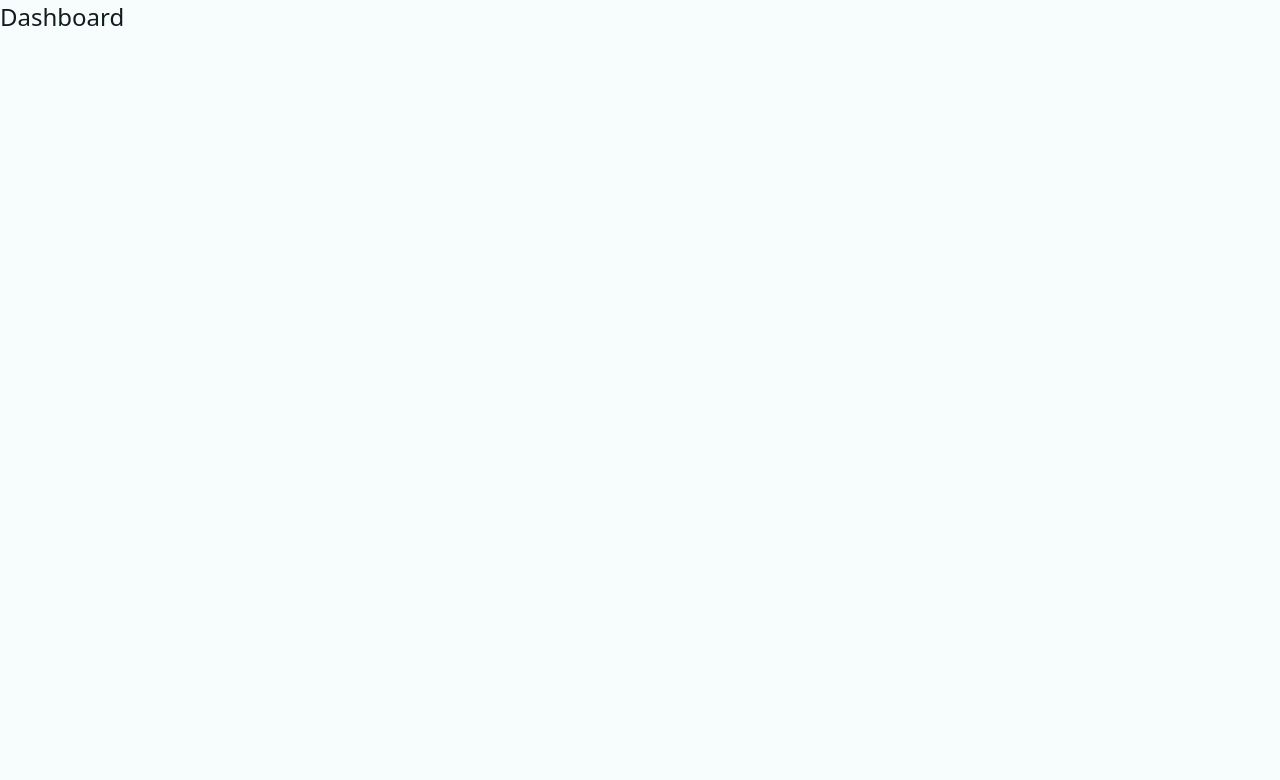
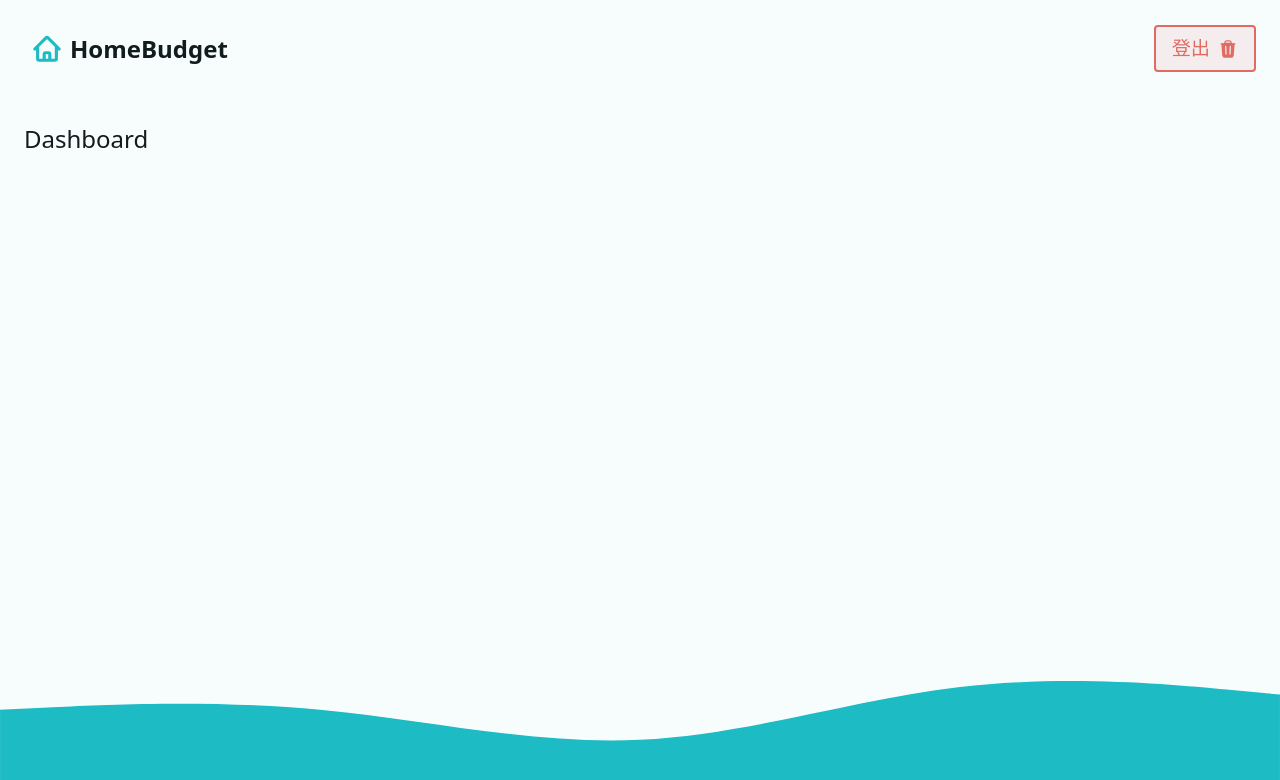
Before and after one commit to IsHakka/budget-app, a React (Vite) app: page / in a window 1280 px wide. Shown: the top 780 px of the page. Built offline with nearby package versions, Linux system fonts and the light colour scheme.

Commit message:
登出功能，ui設置

```diff
--- a/package.json
+++ b/package.json
@@ -10,6 +10,7 @@
     "preview": "vite preview"
   },
   "dependencies": {
+    "@heroicons/react": "^2.0.18",
     "react": "^18.2.0",
     "react-dom": "^18.2.0",
     "react-router-dom": "6.8"
--- a/src/App.jsx
+++ b/src/App.jsx
@@ -1,16 +1,27 @@
 import { createBrowserRouter, RouterProvider } from "react-router-dom";
 import Dashboard, { dashboardLoader } from "./pages/Dashboard";
+import Main from "./pages/Main";
 import Error from "./pages/Error";
+import { mainLoader } from "./pages/Main";
+import { logoutAction } from "./acrtions/Logout";
 
 const router = createBrowserRouter([
   {
     path: "/",
-    element: <Dashboard></Dashboard>,
-    loader: dashboardLoader
-  },
-  {
-    path: "*",
-    element: <Error></Error>
+    element: <Main></Main>,
+    loader: mainLoader,
+    errorElement: <Error></Error>,
+    children: [
+      {
+        path: "/",
+        element: <Dashboard></Dashboard>,
+        loader: dashboardLoader,
+        errorElement: <Error></Error>
+      }, {
+        path: '/logout',
+        action: logoutAction
+      }
+    ]
   }
 ]);
 
--- /dev/null
+++ b/src/acrtions/Logout.jsx
@@ -0,0 +1,10 @@
+import { redirect } from "react-router-dom";
+import { deleteItem } from "../untils/helpers";
+
+export async function logoutAction() {
+    deleteItem({
+        key: 'userName'
+    })
+    return redirect('/')
+
+}
--- /dev/null
+++ b/src/components/Nav.jsx
@@ -0,0 +1,34 @@
+import logoMark from './../assets/logomark.svg'
+import { Form, NavLink } from 'react-router-dom';
+import { TrashIcon } from '@heroicons/react/24/solid'
+
+
+const Nav = (userName) => {
+    return (
+        <nav>
+            <NavLink to='/'>
+                <img src={logoMark} alt="logo" height={30} />
+                <span>HomeBudget</span>
+            </NavLink>
+            {
+                userName && (
+                    <Form method='post' action='/logout' onSubmit={
+                        (e) => {
+                            if (!confirm('確定要刪除使用者資訊和資料嗎?')) {
+                                e.preventDefault()
+                            }
+                        }
+                    }>
+                        <button type='submit' className='btn btn--warning'>
+                            <span>登出</span>
+                            <TrashIcon width={20}></TrashIcon>
+                        </button>
+
+                    </Form>
+                )
+            }
+        </nav >
+    );
+};
+
+export default Nav;
--- /dev/null
+++ b/src/pages/Main.jsx
@@ -0,0 +1,28 @@
+import { Outlet, useLoaderData } from "react-router-dom";
+import { fetchData } from "../untils/helpers";
+import wave from './../assets/wave.svg'
+import Nav from "../components/Nav";
+
+// 抓數據
+export function mainLoader() {
+    const userName = fetchData('userName')
+    return {
+        userName
+    }
+}
+
+const Main = () => {
+    const { userName } = useLoaderData()
+
+    return (
+        <div className="layout">
+            <Nav userName={userName}></Nav>
+            <main>
+                <Outlet></Outlet>
+            </main>
+            <img src={wave} alt="" />
+        </div>
+    );
+};
+
+export default Main;
--- a/src/untils/helpers.jsx
+++ b/src/untils/helpers.jsx
@@ -1,3 +1,9 @@
+// 獲取本地登入帳號
 export const fetchData = (key) => {
     return JSON.parse(localStorage.getItem(key))
 }
+
+// 登出刪除本地帳號
+export const deleteItem = ({ key }) => {
+    return localStorage.removeItem(key)
+}
```
Also changed, not shown: 1 other file (tests, documents, lock files or other folders).
